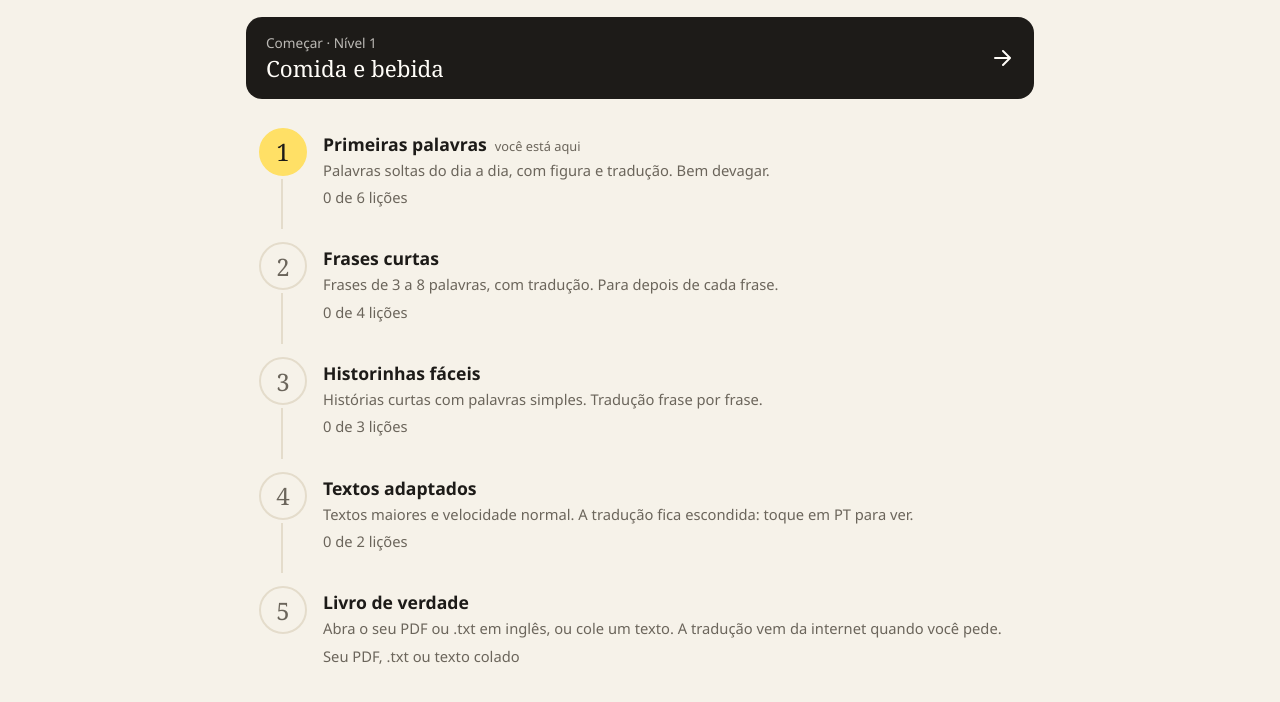
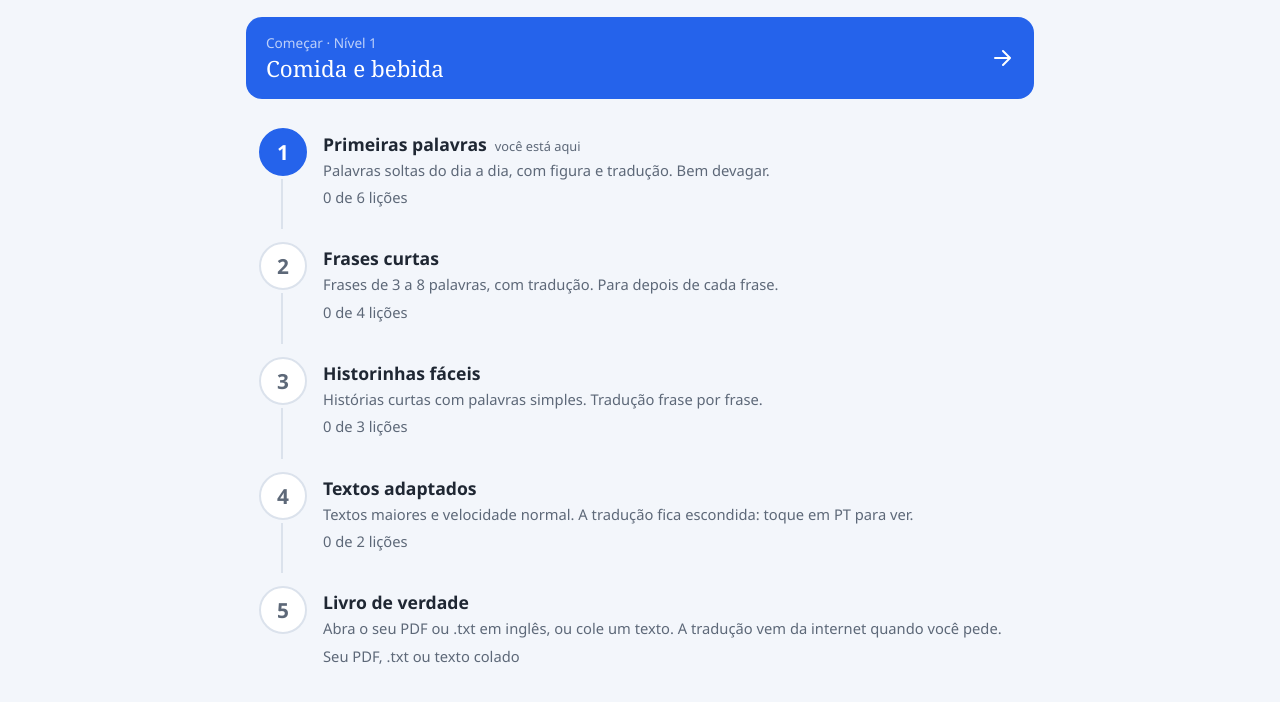
Before and after one commit to Eduardonascimento01/leitor-idiomas, a plain HTML site: page index.html in a window 1280 px wide. Shown: the part 204-906 px from the top of the page. Drawn offline with Linux system fonts and the light colour scheme.

Commit message:
Volta as cores em tons de azul da 1ª versão (mantém ícones, trilha e textos novos)
Co-Authored-By: Claude Opus 5.5 <noreply@anthropic.com>

```diff
--- a/estilo.css
+++ b/estilo.css
@@ -1,42 +1,40 @@
-/* Identidade "caderno + marca-texto":
-   papel e tinta como base, e UMA cor de destaque, o amarelo do marca-texto,
-   usada só no que importa (a palavra sendo lida, a velocidade escolhida, a marca).
-   Verde e vermelho aparecem só no microfone, onde querem dizer certo e errado. */
+/* Cores em tons de azul (as da 1ª versão, escolhidas pelo Eduardo).
+   Amarelo = a palavra sendo lida; verde e vermelho = certo e errado no microfone. */
 :root {
-  --fundo: #f6f2e9;          /* papel */
-  --papel: #fffdf8;          /* folha */
-  --texto: #1d1b18;          /* tinta */
-  --suave: #6b655b;          /* lápis */
-  --borda: #e4dccb;
-  --destaque: #ffe066;       /* marca-texto */
-  --frase: #fff7d1;
-  --botao: #fffdf8;
-  --principal: #1d1b18;
-  --principal-texto: #fffdf8;
-  --pt: #56676f;             /* português: tinta azul-acinzentada, discreta */
-  --titulo: #1f2733;         /* cor dos títulos (a mesma da 1ª versão) */
-  --ok: #15803d;
-  --erro: #c2410c;
+  --fundo: #f3f6fb;
+  --papel: #ffffff;
+  --texto: #1f2733;
+  --suave: #5d6878;
+  --borda: #dbe2ec;
+  --destaque: #ffd84d;       /* palavra sendo lida */
+  --frase: #fff4c7;
+  --botao: #ffffff;
+  --principal: #2563eb;      /* azul */
+  --principal-texto: #ffffff;
+  --pt: #6b4fbb;             /* português */
+  --titulo: #1f2733;
+  --ok: #16a34a;
+  --erro: #dc2626;
   --fonte-leitura: 1.35rem;
   --ui: "Segoe UI", system-ui, -apple-system, Roboto, sans-serif;
   --livro: Georgia, "Times New Roman", serif;
   color-scheme: light;
 }
 :root[data-tema="escuro"] {
-  --fundo: #161513;
-  --papel: #1f1d1a;
-  --texto: #ece6da;
-  --suave: #a39c8f;
-  --borda: #34312b;
-  --destaque: #d4ae2b;
-  --frase: #3a3420;
-  --botao: #26231f;
-  --principal: #ece6da;
-  --principal-texto: #161513;
-  --pt: #9fb2ba;
+  --fundo: #14171c;
+  --papel: #1e232b;
+  --texto: #e7eaf0;
+  --suave: #a0a8b6;
+  --borda: #323a46;
+  --destaque: #b8860b;
+  --frase: #3b3520;
+  --botao: #272d37;
+  --principal: #4d8bff;
+  --principal-texto: #ffffff;
+  --pt: #b9a4ff;
   --titulo: #e7eaf0;
-  --ok: #4ade80;
-  --erro: #fb923c;
+  --ok: #3ccf74;
+  --erro: #f87171;
   color-scheme: dark;
 }
 
@@ -87,7 +85,7 @@ body {
 .botao.principal, .botao.grande { background: var(--principal); color: var(--principal-texto); border-color: transparent; }
 .botao.icone { min-width: 44px; padding: 0 12px; }
 .botao.grande { min-width: 60px; }
-:focus-visible { outline: 2px solid var(--texto); outline-offset: 2px; }
+:focus-visible { outline: 3px solid var(--principal); outline-offset: 2px; }
 
 /* ---------- tela inicial: continuar + trilha ---------- */
 .continuar {
@@ -115,10 +113,10 @@ body {
 .passo:hover { background: var(--papel); border-color: var(--borda); }
 .passo .num {
   flex: none; display: grid; place-items: center; width: 48px; height: 48px; border-radius: 50%;
-  border: 2px solid var(--borda); background: var(--fundo); font: 400 1.5rem var(--livro); color: var(--suave);
+  border: 2px solid var(--borda); background: var(--papel); font: 700 1.3rem var(--ui); color: var(--suave);
 }
-.passo.atual .num { background: var(--destaque); border-color: var(--destaque); color: #1d1b18; }
-.passo.completo .num { background: var(--principal); border-color: var(--principal); color: var(--principal-texto); }
+.passo.atual .num { background: var(--principal); border-color: var(--principal); color: var(--principal-texto); }
+.passo.completo .num { background: var(--ok); border-color: var(--ok); color: #fff; }
 .passo .txt { flex: 1; min-width: 0; padding-top: 4px; }
 .passo strong { display: block; font-size: 1.1rem; font-weight: 600; margin-bottom: 4px; }
 .passo span { display: block; color: var(--suave); font-size: .92rem; line-height: 1.45; }
@@ -162,7 +160,7 @@ textarea {
   border: 1px solid var(--borda); background: var(--botao); color: var(--texto); cursor: pointer;
   touch-action: manipulation; font-variant-numeric: tabular-nums;
 }
-.velocidades button[aria-checked="true"] { background: var(--destaque); border-color: var(--destaque); color: #1d1b18; font-weight: 600; }
+.velocidades button[aria-checked="true"] { background: var(--principal); border-color: transparent; color: var(--principal-texto); font-weight: 700; }
 .explica-vel { margin: 0; text-align: center; font-size: .85rem; color: var(--suave); }
 
 .ajustes { margin: 12px 0 0; background: var(--papel); border: 1px solid var(--borda); border-radius: 16px; }
@@ -174,7 +172,7 @@ textarea {
   background: var(--botao); color: var(--texto); border: 1px solid var(--borda); border-radius: 8px; padding: 8px;
 }
 .chave { display: flex; align-items: center; gap: 8px; min-height: 44px; cursor: pointer; }
-.chave input { width: 20px; height: 20px; accent-color: var(--texto); }
+.chave input { width: 20px; height: 20px; accent-color: var(--principal); }
 .fonte { display: flex; gap: 8px; }
 
 .status { min-height: 1.4em; margin: 12px 4px; color: var(--suave); font-size: .92rem; }
@@ -185,7 +183,7 @@ textarea {
   position: relative; padding: 16px 56px 16px 16px; border-radius: 12px;
   background: var(--papel); border: 1px solid var(--borda); transition: border-color .15s;
 }
-.frase.atual { border-color: var(--texto); }
+.frase.atual { border-color: var(--principal); box-shadow: 0 0 0 2px color-mix(in srgb, var(--principal) 25%, transparent); }
 .frase .en { margin: 0; line-height: 1.7; font-family: var(--livro); overflow-wrap: anywhere; }
 .frase .pt { margin: 8px 0 0; color: var(--pt); font: .74em/1.45 var(--ui); }
 .texto.sem-traducao .frase:not(.revelada) .pt { display: none; }
@@ -197,7 +195,7 @@ textarea {
 .pal { cursor: pointer; border-radius: 4px; padding: 0 1px; transition: background .12s; }
 .pal:hover { text-decoration: underline; text-decoration-color: var(--suave); }
 .frase.atual .pal { background: var(--frase); }
-.frase .pal.lendo { background: var(--destaque); color: #1d1b18; }
+.frase .pal.lendo { background: var(--destaque); text-decoration: underline; text-decoration-thickness: 3px; text-underline-offset: 4px; }
 
 /* nível 1: cartões com figura (o emoji aqui é conteúdo: ajuda a lembrar a palavra) */
 .texto.cartoes { grid-template-columns: repeat(auto-fill, minmax(150px, 1fr)); }
```
Also changed, not shown: index.html (line endings or trailing spaces).
